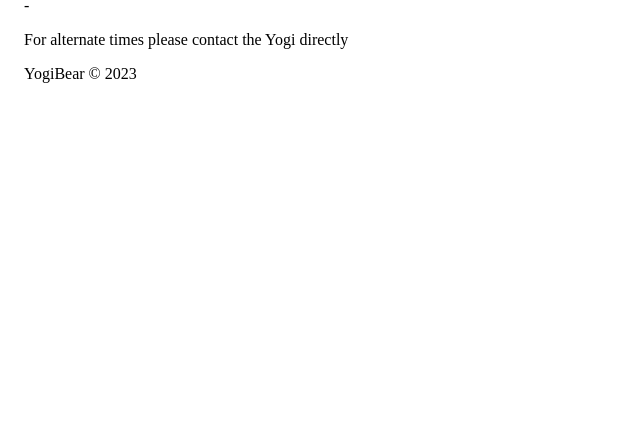
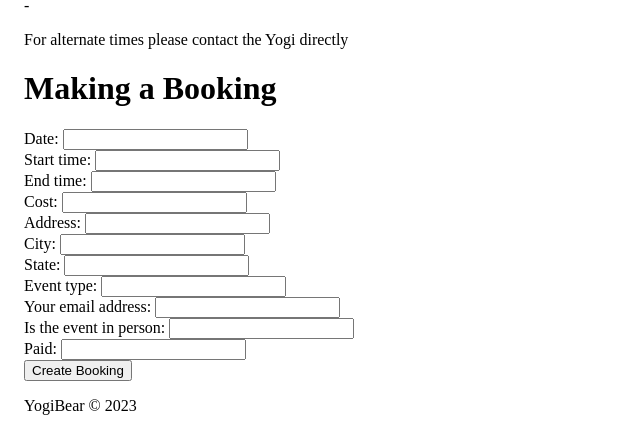
Before and after one commit to robynspaulding/yogiBear_react, a React (Vite) app: page /yogis/1 in a window 1280 px wide. Shown: the part 331-762 px from the top of the page, without its empty margins (0-640 px from the left). Built offline with nearby package versions, Linux system fonts and the light colour scheme; no server answers.

Commit message:
creats BookingsNew file that is connected to a yogi through useParams, create action works, TODO: make boolean values a check box input rather than text

```diff
--- /dev/null
+++ b/src/BookingsNew.jsx
@@ -0,0 +1,67 @@
+import axios from "axios";
+import { useParams } from "react-router-dom";
+
+export function BookingsNew() {
+  const idParams = useParams();
+
+  const handleCreateBooking = (params) => {
+    console.log("handleCreateBooking", params);
+    axios.post("http://localhost:3000/bookings.json", params).then((response) => {
+      const newBooking = response.data;
+      console.log("Booking created!", newBooking);
+      window.location.href = `/yogis/${idParams.id}`;
+    });
+  };
+
+  const handleSubmit = (event) => {
+    event.preventDefault();
+    const params = new FormData(event.target);
+    handleCreateBooking(params);
+    event.target.reset();
+  };
+
+  return (
+    <div>
+      <h1>Making a Booking</h1>
+      <form onSubmit={handleSubmit}>
+        <div>
+          <input name="yogi_id" type="hidden" defaultValue={idParams.id} />
+        </div>
+        <div>
+          Date: <input name="date" type="text" />
+        </div>
+        <div>
+          Start time: <input name="start_time" type="text" />
+        </div>
+        <div>
+          End time: <input name="end_time" type="text" />
+        </div>
+        <div>
+          Cost: <input name="total_price" type="text" />
+        </div>
+        <div>
+          Address: <input name="address" type="text" />
+        </div>
+        <div>
+          City: <input name="city" type="text" />
+        </div>
+        <div>
+          State: <input name="state" type="text" />
+        </div>
+        <div>
+          Event type: <input name="event_type" type="text" />
+        </div>
+        <div>
+          Your email address: <input name="email" type="text" />
+        </div>
+        <div>
+          Is the event in person: <input name="in_person" type="text" defaultChecked={true} />
+        </div>
+        <div>
+          Paid: <input name="paid" type="text" defaultChecked={false} />
+        </div>
+        <button type="submit">Create Booking</button>
+      </form>
+    </div>
+  );
+}
--- a/src/YogisNew.jsx
+++ b/src/YogisNew.jsx
@@ -1,7 +1,7 @@
 import axios from "axios";
 
-export function YogisNew(props) {
-  const handleCreateYogi = (params, successCallback) => {
+export function YogisNew() {
+  const handleCreateYogi = (params) => {
     console.log("handleCreateYogi", params);
     axios.post("http://localhost:3000/yogis.json", params).then((response) => {
       const newYogi = response.data;
@@ -19,7 +19,7 @@ export function YogisNew(props) {
 
   return (
     <div>
-      <h1>New Photo</h1>
+      <h1>New Yogi</h1>
       <form onSubmit={handleSubmit}>
         <div>
           Name: <input name="name" type="text" />
--- a/src/YogisShow.jsx
+++ b/src/YogisShow.jsx
@@ -2,6 +2,7 @@ import axios from "axios";
 import { useEffect, useState } from "react";
 import { useParams } from "react-router-dom";
 import { Link } from "react-router-dom";
+import { BookingsNew } from "./BookingsNew";
 
 export function YogisShow() {
   const params = useParams();
@@ -33,6 +34,7 @@ export function YogisShow() {
         {yogi.available_start_time} - {yogi.available_end_time}
         <p>For alternate times please contact the Yogi directly</p>
       </p>
+      <BookingsNew />
     </div>
   );
 }
```
